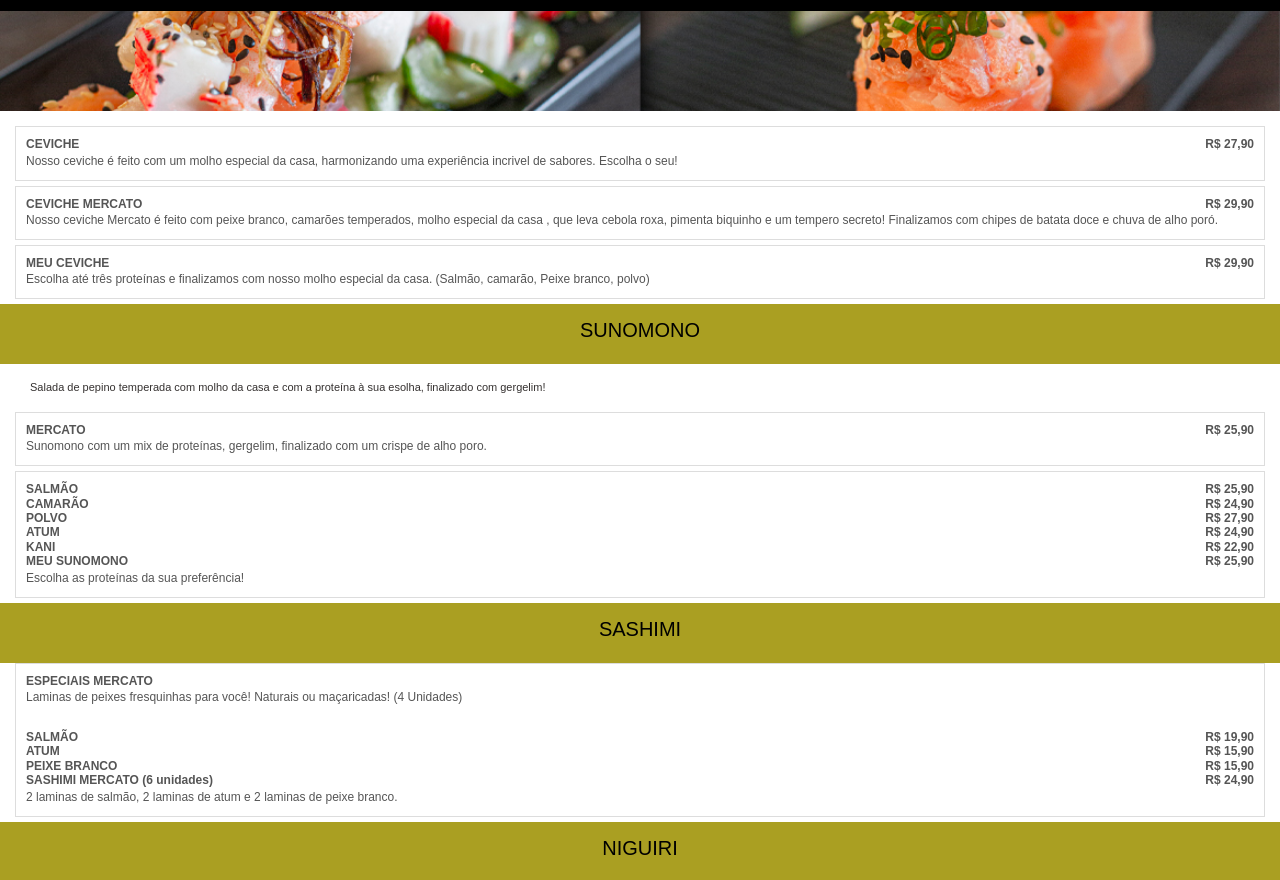
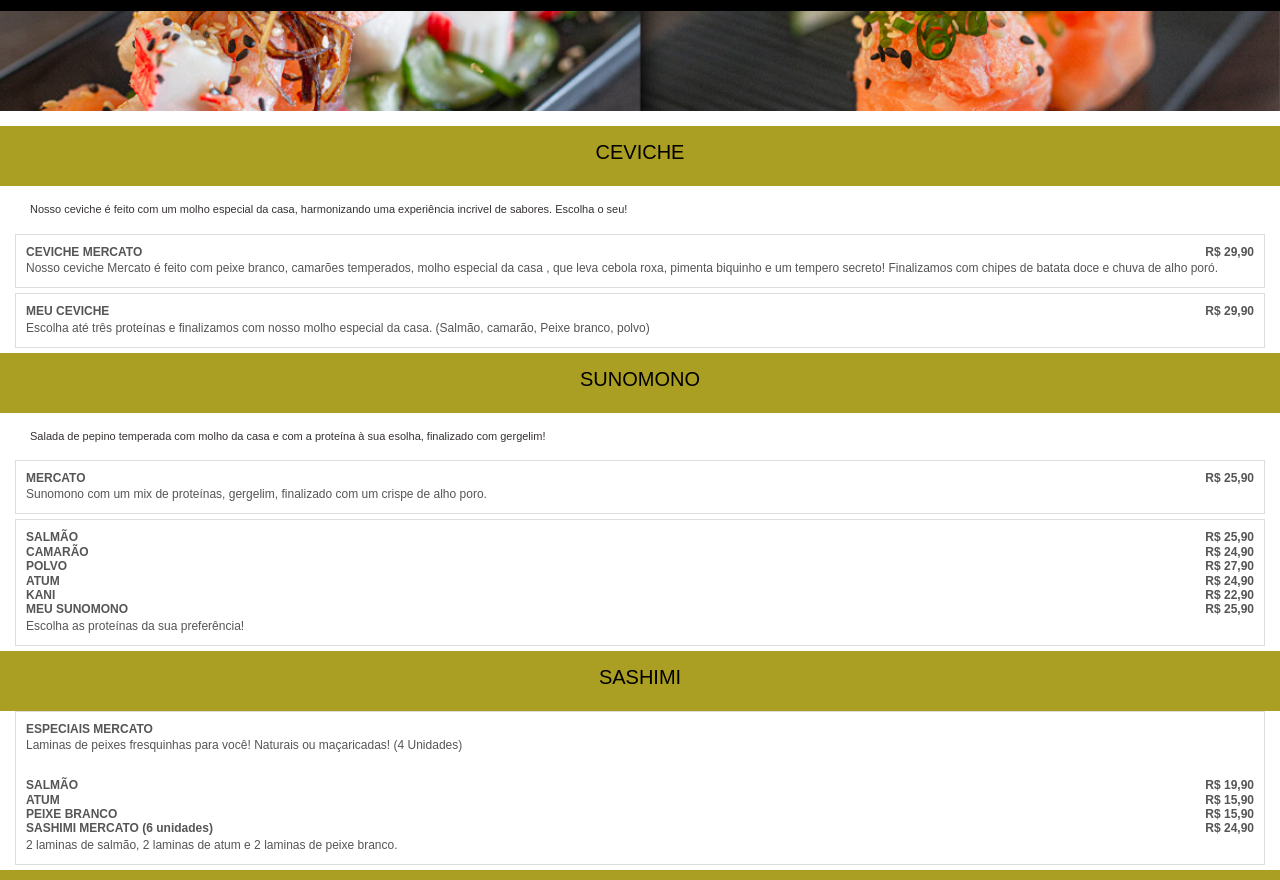
Before and after one commit to rodrigosein/homeMercatoAgamenon, a plain HTML site: page cardapio.html in a window 1280 px wide. Shown: the part 6141-7021 px from the top of the page. Drawn offline with Linux system fonts and the light colour scheme; files whose address does not match are found by name.

Commit message:
Update cardapio.html

```diff
--- a/cardapio.html
+++ b/cardapio.html
@@ -648,13 +648,19 @@
 
                                 <div id="pratodiv" class="col" style="background-color: #ffffff;">
 
-                                    <div class="menu-item">
-                                        <!-- <img src="caminho/para/entrada1.jpg" alt="Entrada 1"> -->
-                                         <div>
-                                             <h1><b>CEVICHE<span class="price">R$ 27,90</b></span></h1>
-                                             <p>Nosso ceviche é feito com um molho especial da casa, harmonizando uma experiência incrivel de sabores. Escolha o seu!</p>
-                                         </div>
-                                     </div>
+                                    <div class="row">
+                                        <div id="sub" class="col" style="background-color: #aa9f22;">
+                                           <div id="sub2">
+                                               <h5>CEVICHE</h5>
+                                           </div>
+                                       </div>
+                                   </div>
+                                   <div id="pratodiv" class="col" style="background-color: #ffffff;">
+                                       <div id="subtitutlo">
+                                           <p>Nosso ceviche é feito com um molho especial da casa, harmonizando uma experiência incrivel de sabores. Escolha o seu!</p>
+                                       </div>
+                                   </div>
+
                                      <div class="menu-item">
                                         <!-- <img src="caminho/para/entrada1.jpg" alt="Entrada 1"> -->
                                          <div>
```
